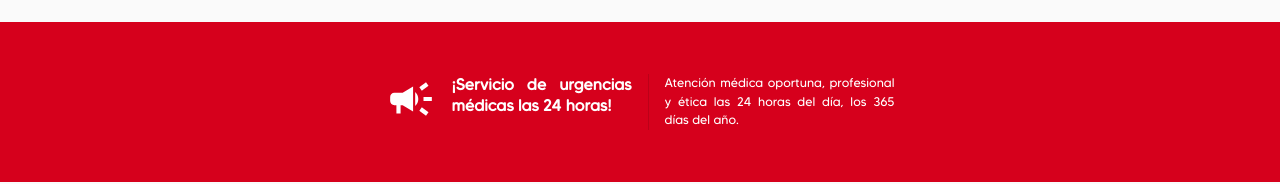
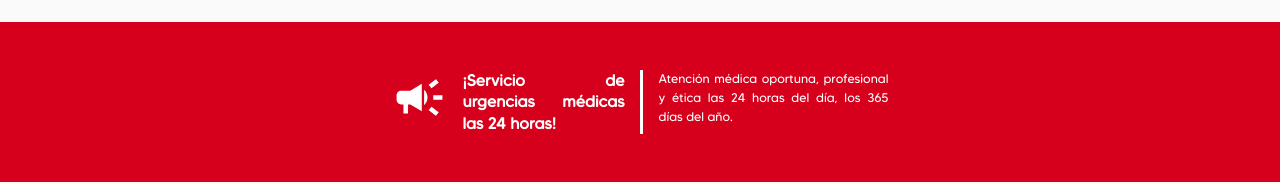
Before and after one commit to Amezcua04/cqsr-v2, a React (Create React App) app: page / in a window 1280 px wide. Shown: the part 1094-1278 px from the top of the page. Built offline with nearby package versions, Linux system fonts and the light colour scheme.

Commit message:
FIXED: brand urgencias

```diff
--- a/src/scenes/home/BrandUrgencias.jsx
+++ b/src/scenes/home/BrandUrgencias.jsx
@@ -35,14 +35,24 @@ const BrandUrgencias = () => {
       >
         <Stack direction="row" spacing={2} textAlign="justify">
           <Typography variant="h5">
-            {!isMobile ? <CampaignIcon sx={{ fontSize: "50px", color: "white"}} /> : undefined}
+            <CampaignIcon sx={{ fontSize: "55px", color: "white" }} />
           </Typography>
-          <Typography color="white" variant= {!isMobile ? "h5" : undefined } fontSize={isMobile ? "13px" : undefined} fontWeight={700} width={ isMobile ? 150 : 180 }>¡Servicio de urgencias médicas las 24 horas!</Typography>
-          <Divider orientation="vertical" flexItem sx={{ color: "neutral" }}/>
-          <Typography color="white" fontSize={isMobile ? "9px" : undefined} width={ isMobile ? 150 : 230 }>
-            Atención médica oportuna, profesional y ética las 24 horas del día,
-            los 365 días del año.
+          <Typography
+            color="white"
+            variant="h5"
+            fontWeight={700}
+            width={180}
+            paddingRight= {!isMobile ? "15px" : undefined}
+            borderRight= {!isMobile ? "3px solid #fff" : undefined}
+          >
+            ¡Servicio de urgencias médicas las 24 horas!
           </Typography>
+          {!isMobile ? (
+            <Typography color="white" width={230}>
+              Atención médica oportuna, profesional y ética las 24 horas del
+              día, los 365 días del año.
+            </Typography>
+          ) : undefined}
         </Stack>
       </Container>
     </Box>
```
